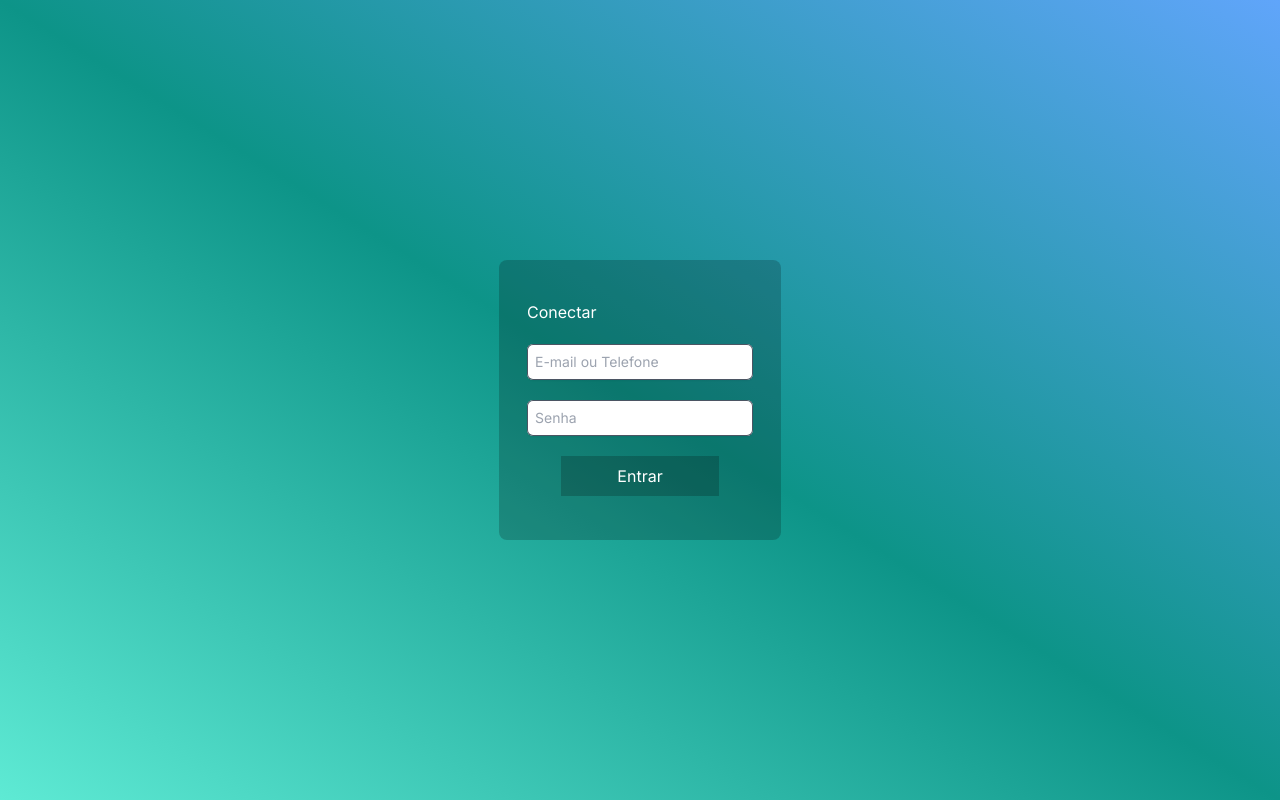
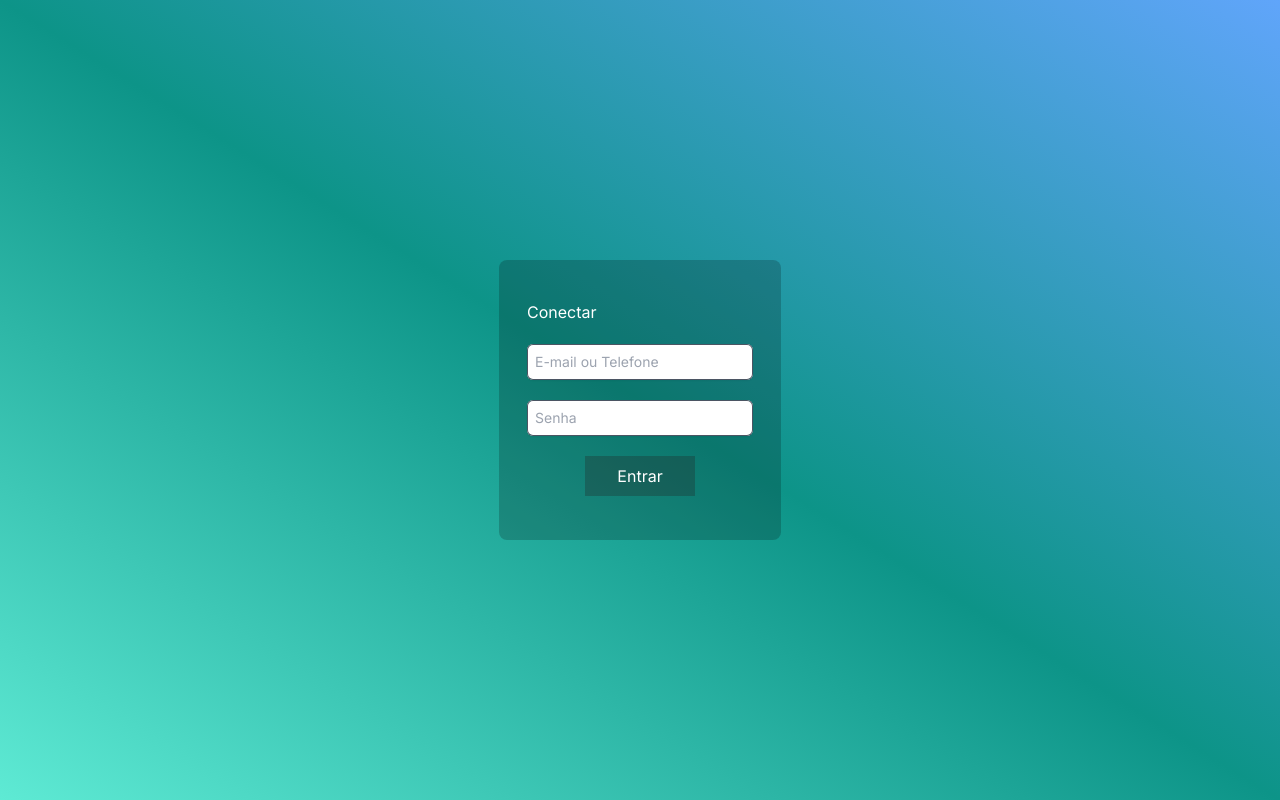
Before and after one commit to MatheusPese/AgendaServiceApp-PUCRS, a Next.js app in the folder my-app/: page /pages/login-page in a window 1280 px wide. Built offline with nearby package versions, Linux system fonts and the light colour scheme.

Commit message:
moved button-style to .css

```diff
--- /dev/null
+++ b/my-app/app/pages/login-page/login-page.css
@@ -0,0 +1,7 @@
+.button-styles {
+    display: block;
+    padding: 0.5rem 2rem;
+    background-color: rgba(34, 34, 34, 0.3);
+    color: white;
+    margin: 0 auto;
+  }
--- a/my-app/app/pages/login-page/page.tsx
+++ b/my-app/app/pages/login-page/page.tsx
@@ -1,10 +1,9 @@
 'use client'
-
 import React from 'react';
 import { useRouter } from 'next/navigation';
+import "./login-page.css"
 
 // Extracted styles as constants
-const buttonStyles = 'block p-2 bg-black bg-opacity-20 text-white px-14 py-2 mx-auto';
 const inputStyles = 'block w-full rounded-md border-0 py-1.5 mb-5 px-2 text-gray-900 shadow-sm ring-1 ring-inset ring-gray-600 placeholder:text-gray-400 focus:ring-2 focus:ring-inset focus:ring-indigo-600 sm:text-sm sm:leading-6';
 const backgroundStyles = 'bg-gradient-to-bl from-blue-400 via-teal-600 to-teal-300';
 const formContainerStyles = 'm-auto pt-10 pb-11 px-7 bg-black bg-opacity-20 rounded-lg';
@@ -15,7 +14,7 @@ const LoginButton: React.FC = () => {
     <button
       id='entrar'
       type='submit'
-      className={buttonStyles}
+      className='button-styles'
     >
       Entrar
     </button>
```
